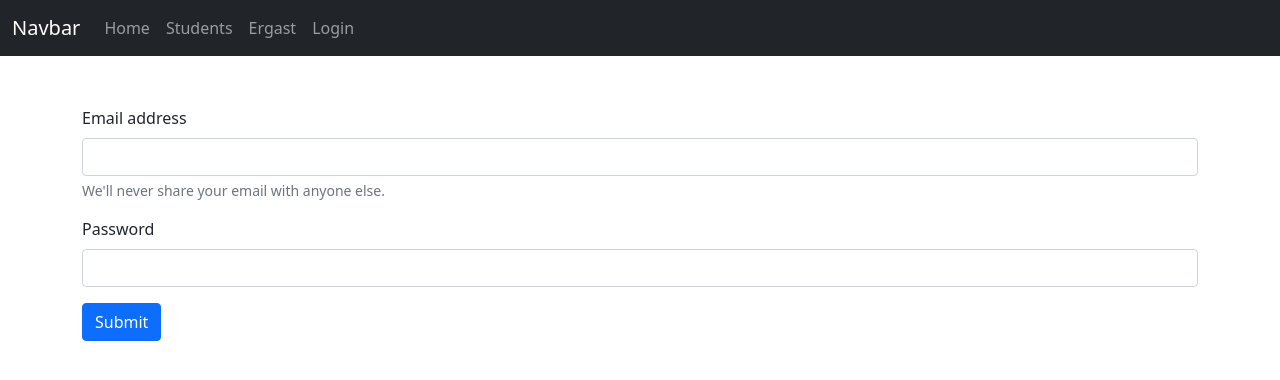
After one commit to mccallkaley/Final-React-Project-2-Build-React-Social-Media-with-Flask-API-Flask, a Flask app: page /login in a window 1280 px wide. The commit adds this page. Shown: the top 380 px of the page. Run offline with Flask 2, Linux system fonts and the light colour scheme.

Commit message:
half way through today

```diff
--- /dev/null
+++ b/app/__init__.py
@@ -0,0 +1,6 @@
+from flask import Flask
+from config import Config
+
+# app instaniation
+app = Flask(__name__)
+app.config.from_object(Config)
--- /dev/null
+++ b/app/routes.py
@@ -0,0 +1,61 @@
+from flask import render_template, request
+import requests
+from app import app
+
+# app routes
+@app.route('/', methods = ['GET'])
+def index():
+    return render_template('index.html.j2')
+
+@app.route('/students', methods = ['GET'])
+def students():
+    my_students = ["Pari", "Mike", "Eduardo", "C-tina", "Jesus", "Austin"]
+                                            #name inside of HTML = name in python
+    return render_template("students.html.j2", students = my_students)
+
+@app.route('/login', methods=['GET','POST'])
+def login():
+    if request.method == 'POST':
+        #do Login stuff
+        email = request.form.get("email").lower()
+        password = request.form.get("password")
+        if email in app.config.get("REGISTERED_USERS") and \
+            password == app.config.get("REGISTERED_USERS").get(email).get('password'):
+            return f"Login success Welcome {app.config.get('REGISTERED_USERS').get(email).get('name')}"
+        error_string = "Invalid Email password combo"
+        return render_template('login.html.j2', error = error_string)
+
+    return render_template('login.html.j2')
+
+@app.route('/ergast', methods=['GET', 'POST'])
+def ergast():
+    if request.method == 'POST':
+        year = request.form.get('year')
+        round = request.form.get('round')
+        url = f'http://ergast.com/api/f1/{year}/{round}/driverStandings.json'
+        response = requests.get(url)
+        if response.ok:
+            #request worked
+            if not response.json()["MRData"]["StandingsTable"]["StandingsLists"]:
+                 error_string="We had an error loading your data likely the year or round is not in the database"
+                 return render_template('ergast.html.j2', error = error_string)
+            data = response.json()["MRData"]["StandingsTable"]["StandingsLists"][0]["DriverStandings"]
+            all_racers=[]
+            for racer in data:
+                racer_dict={
+                    'first_name':racer['Driver']['givenName'],
+                    'last_name':racer['Driver']['familyName'],
+                    'position':racer['position'],
+                    'wins':racer['wins'],
+                    'DOB':racer['Driver']['dateOfBirth'],
+                    'nationality':racer['Driver']['nationality'],
+                    'constructor':racer['Constructors'][0]['name']
+                }
+                all_racers.append(racer_dict)
+            print(all_racers)
+            return render_template('ergast.html.j2', racers=all_racers)
+        else:
+            error_string = "Houston We had a problem"
+            return render_template('ergast.html.j2', error = error_string)
+            # The request fail
+    return render_template('ergast.html.j2')
--- /dev/null
+++ b/config.py
@@ -0,0 +1,6 @@
+class Config():
+    REGISTERED_USERS = {
+    'kevinb@codingtemple.com':{"name":"Kevin","password":"abc123"},
+    'alext@codingtemple.com':{"name":"Alex","password":"Colt45"},
+    'joelc@codingtemple.com':{"name":"Joel","password":"MorphinTime"}
+    }
--- a/requirements.txt
+++ b/requirements.txt
@@ -8,6 +8,7 @@ itsdangerous==2.0.1
 Jinja2==3.0.2
 MarkupSafe==2.0.1
 pkg-resources==0.0.0
+python-dotenv==0.19.1
 requests==2.26.0
 typing-extensions==3.10.0.2
 urllib3==1.26.7
--- a/templates/base.html.j2
+++ b/templates/base.html.j2
@@ -35,6 +35,9 @@
             <li class="nav-item">
             <a class="nav-link" href="{{url_for('ergast')}}">Ergast</a>
             </li>
+            <li class="nav-item">
+            <a class="nav-link" href="{{url_for('login')}}">Login</a>
+            </li>
         </ul>
         </div>
     </div>
--- a/templates/ergast.html.j2
+++ b/templates/ergast.html.j2
@@ -18,6 +18,8 @@ Ergast Racing Results
 
     <button type="submit" class="btn btn-primary">Submit</button>
     </form>
+    <small style="color:red">{{error}}</small>
+    <br>
     {% if racers %}
         <table class="table table-striped table-hover">
         <thead>
--- /dev/null
+++ b/templates/login.html.j2
@@ -0,0 +1,20 @@
+{% extends 'base.html.j2' %}
+{% block title%}
+Login
+{% endblock %}
+
+{% block content %}
+<form action="/login" method="POST">
+  <div class="mb-3">
+    <label for="email" class="form-label">Email address</label>
+    <input type="email" name="email" class="form-control" id="email" aria-describedby="emailHelp">
+    <div id="emailHelp" class="form-text">We'll never share your email with anyone else.</div>
+  </div>
+  <div class="mb-3">
+    <label for="password" class="form-label">Password</label>
+    <input type="password" name="password" class="form-control" id="password">
+  </div>
+  <button type="submit" class="btn btn-primary">Submit</button>
+</form>
+<small style="color:red;">{{error}}</small>
+{% endblock %}
```
Also changed, not shown: app.py (+1 -47 lines).
